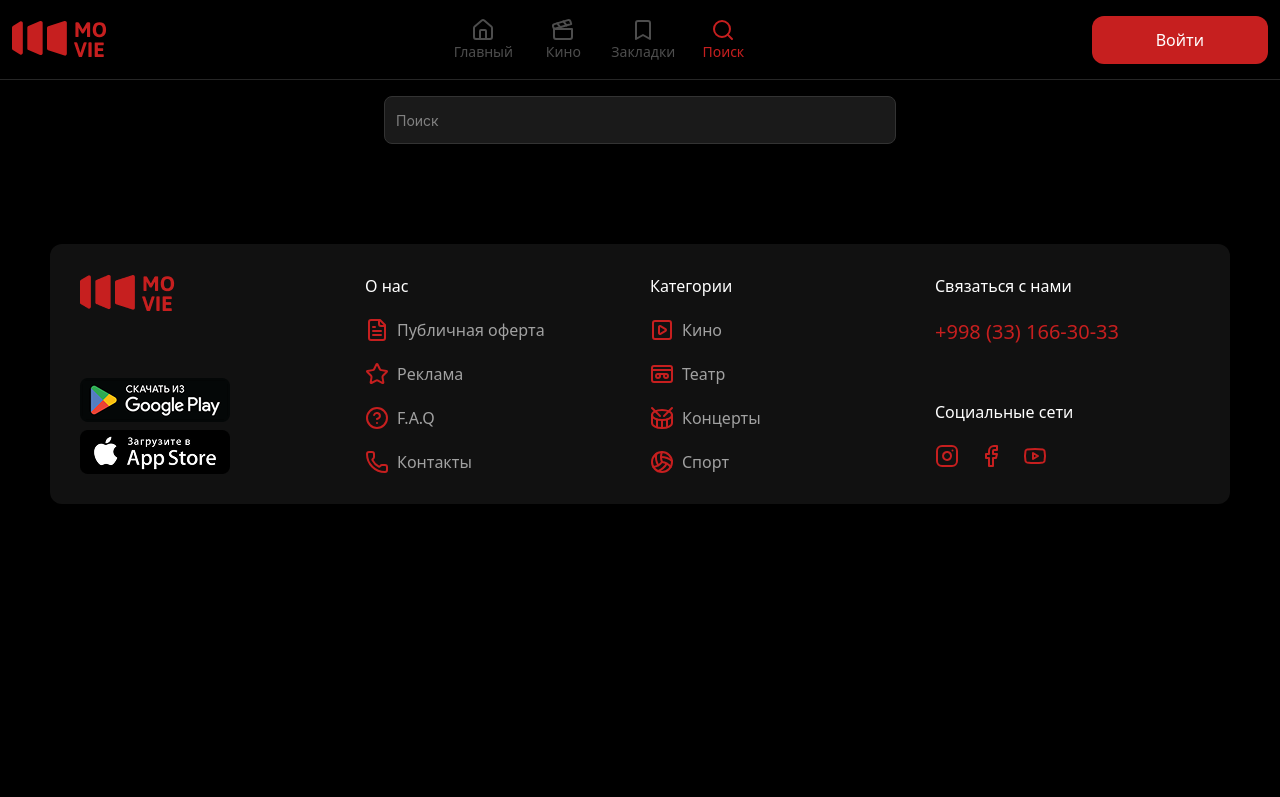
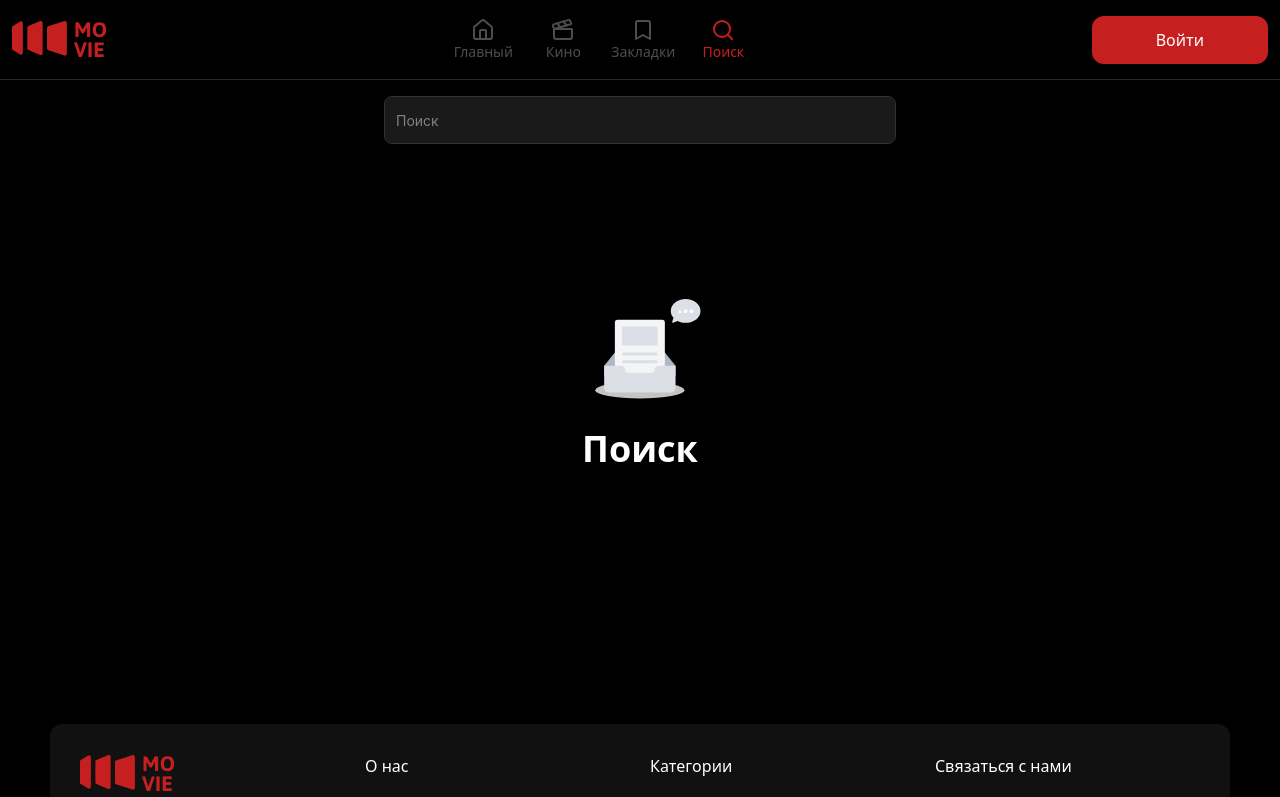
Before and after one commit to kalgo4444/movie-app, a React (Vite) app: page /search in a window 1280 px wide. Shown: the top 797 px of the page. Built offline with nearby package versions, Linux system fonts and the light colour scheme.

Commit message:
hello wol

```diff
--- a/package.json
+++ b/package.json
@@ -16,7 +16,7 @@
     "@tanstack/react-query": "^5.85.3",
     "antd": "^5.27.1",
     "axios": "^1.11.0",
-    "lucide-react": "^0.539.0",
+    "lucide-react": "^0.540.0",
     "react": "^19.1.1",
     "react-dom": "^19.1.1",
     "react-redux": "^9.2.0",
--- a/src/app/provider.tsx
+++ b/src/app/provider.tsx
@@ -5,7 +5,14 @@ import { store } from "./store";
 import { QueryClient, QueryClientProvider } from "@tanstack/react-query";
 import Loading from "../shared/components/lodaing/loading";
 
-const client = new QueryClient();
+const client = new QueryClient({
+  defaultOptions: {
+    queries: {
+      gcTime: 1000 * 60 * 20,
+      staleTime: 1000 * 60 * 5,
+    },
+  },
+});
 
 const AppProvider = ({ children }: { children: ReactNode }) => {
   return (
--- a/src/features/movies/service/useGenres.ts
+++ b/src/features/movies/service/useGenres.ts
@@ -11,6 +11,8 @@ export const useGenres = () => {
       queryKey: ["movie-genre"],
       queryFn: () => API.get("/genre/movie/list", { params }),
       select: (data) => data.data,
+      gcTime: 1000 * 60 * 60,
+      staleTime: 1000 * 60 * 30,
     });
 
   return { getGenres };
--- a/src/features/movies/service/useMovies.ts
+++ b/src/features/movies/service/useMovies.ts
@@ -17,6 +17,8 @@ export const useMovies = () => {
           params,
         }),
       select: (data) => data.data,
+      gcTime: 1000 * 60 * 30,
+      staleTime: 1000 * 60 * 15,
     });
 
   const getMovieById = <T>(id?: string) =>
--- a/src/features/search/pages/Search.tsx
+++ b/src/features/search/pages/Search.tsx
@@ -1,11 +1,18 @@
 import "../style/Search.css";
-import { Input } from "antd";
-import { memo } from "react";
+import { Empty, Input } from "antd";
+import { memo, useEffect, useState } from "react";
+import { useSearch } from "../services/useSearch";
+import SwiperCarts from "../../../shared/components/swiperCarts/SwiperCarts";
+import { useDebounce } from "../../../shared/hooks/useDebounce";
 
 const Search = () => {
-  const handleSearch = (value: string) => {
-    console.log(value);
-  };
+  useEffect(() => {
+    scrollTo(0, 0);
+  }, []);
+  const [value, setValue] = useState("");
+  const { getMovieBySearch } = useSearch();
+  const searchValue = useDebounce<string>(value, 1200);
+  const { data: searchData } = getMovieBySearch({ query: searchValue });
   return (
     <section>
       <div className="container">
@@ -13,10 +20,19 @@ const Search = () => {
           <Input
             type="text"
             className="h-12"
-            onChange={(e) => handleSearch(e.target.value)}
+            value={value}
+            onChange={(e) => setValue(e.target.value)}
             placeholder="Поиск"
           />
         </div>
+        {searchData?.results.length > 0 ? (
+          <SwiperCarts data={searchData?.results} title="Поиск" />
+        ) : (
+          <div className="h-[60vh] flexItemCenter flex-col">
+            <Empty />
+            <p className="text-4xl font-semibold">Поиск</p>
+          </div>
+        )}
       </div>
     </section>
   );
--- a/src/features/search/services/useSearch.ts
+++ b/src/features/search/services/useSearch.ts
@@ -0,0 +1,19 @@
+import { useQuery } from "@tanstack/react-query";
+import { API } from "../../../shared/api";
+
+interface IParams {
+  query: string;
+  page?: string;
+}
+
+export const useSearch = () => {
+  const getMovieBySearch = (params: IParams) =>
+    useQuery({
+      queryKey: ["search-key", params],
+      queryFn: () => API.get("/search/movie", { params }),
+      select: (data) => data.data,
+      enabled: !!params.query,
+    });
+
+  return { getMovieBySearch };
+};
--- a/src/layout/MainLayout.tsx
+++ b/src/layout/MainLayout.tsx
@@ -2,11 +2,12 @@ import { memo } from "react";
 import Header from "./Header/Header";
 import { Outlet } from "react-router-dom";
 import Footer from "./Footer/Footer";
-
+import NetWorkStatus from "./NetWorkStatus/NetWorkStatus";
 
 const MainLayout = () => {
   return (
     <>
+      <NetWorkStatus />
       <Header />
       <main>
         <Outlet />
--- /dev/null
+++ b/src/layout/NetWorkStatus/NetWorkStatus.tsx
@@ -0,0 +1,11 @@
+import { memo } from "react";
+
+const NetWorkStatus = () => {
+  return (
+    <section>
+      <div className="container"></div>
+    </section>
+  );
+};
+
+export default memo(NetWorkStatus);
--- /dev/null
+++ b/src/shared/hooks/useDebounce.ts
@@ -0,0 +1,15 @@
+import { useEffect, useState } from "react";
+
+export const useDebounce = <T>(value: T, delay = 500) => {
+  const [debouncedValue, setDebouncedValue] = useState(value);
+
+  useEffect(() => {
+    const timeout = setTimeout(() => {
+      setDebouncedValue(value);
+    }, delay);
+
+    return () => clearTimeout(timeout);
+  }, [value, delay]);
+
+  return debouncedValue;
+};
```
Also changed, not shown: 1 other file (tests, documents, lock files or other folders).
